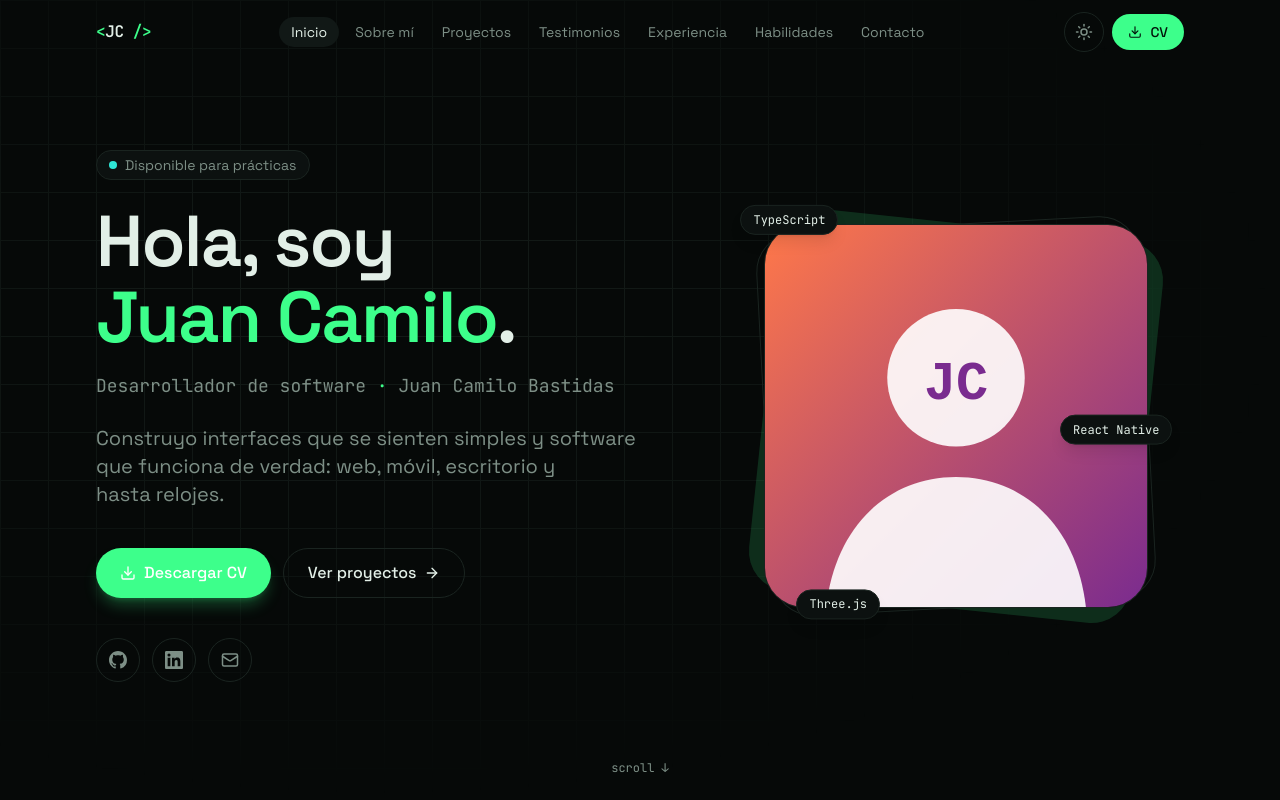
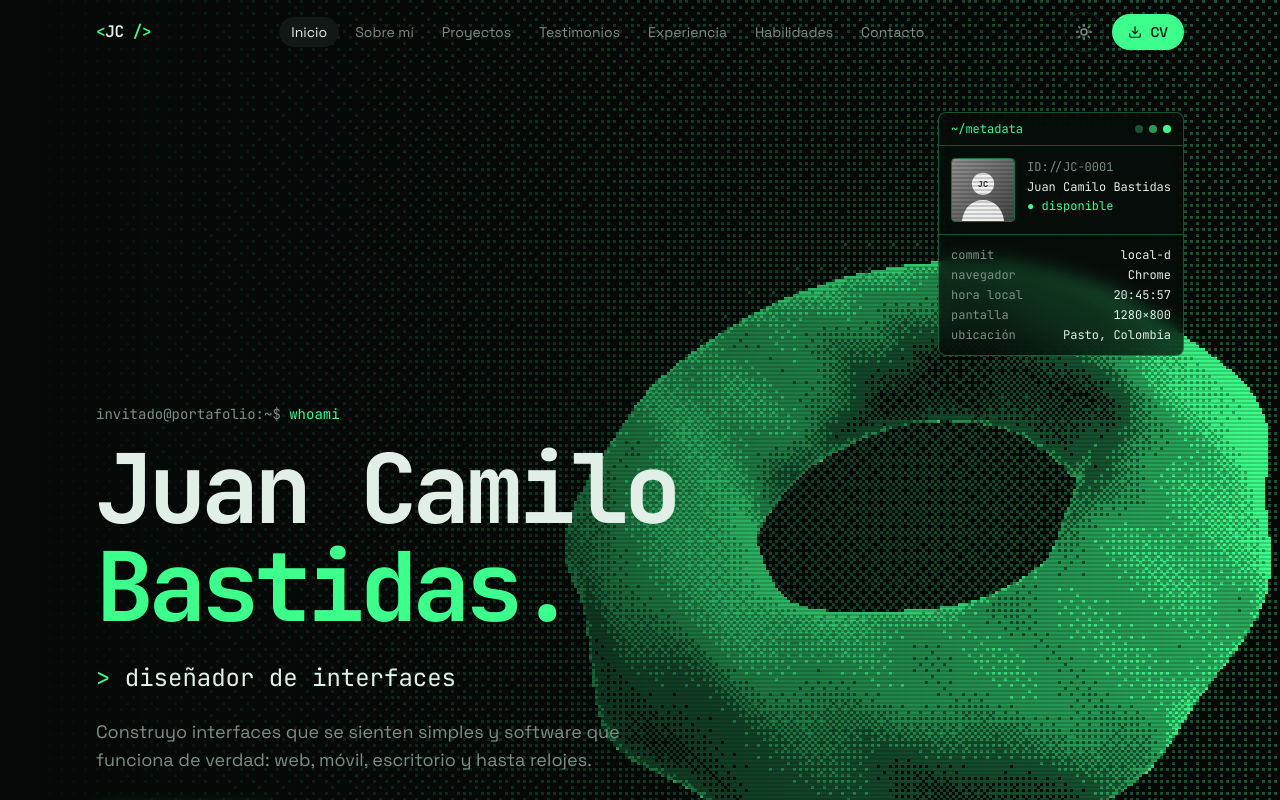
Before and after one commit to Ju4nK1807/Portafolio, a Next.js app: page / in a window 1280 px wide. Shown: the top 800 px of the page. Built offline with nearby package versions, Linux system fonts and the light colour scheme; no server answers.

Commit message:
Rediseña el hero con estética hacker

```diff
--- a/components/Hero.tsx
+++ b/components/Hero.tsx
@@ -1,47 +1,64 @@
-import { site, socials } from "@/data/site";
-import Avatar from "./Avatar";
+import { roles, site, socials } from "@/data/site";
+import BootScreen from "./hero/BootScreen";
+import DitherBackground from "./hero/DitherBackground";
+import Hud from "./hero/Hud";
+import ScrambleText from "./hero/ScrambleText";
+import Typewriter from "./hero/Typewriter";
 import { ArrowRightIcon, DownloadIcon, SocialIconFor } from "./icons";
 
 export default function Hero() {
   return (
-    <section id="inicio" className="relative flex min-h-svh items-center overflow-hidden pt-24 pb-16">
-      <div className="bg-grid pointer-events-none absolute inset-0 opacity-60" aria-hidden="true" />
+    <section id="inicio" className="relative flex min-h-svh flex-col overflow-hidden">
+      <BootScreen />
 
-      <div className="container-page relative grid items-center gap-16 md:grid-cols-[1.25fr_1fr]">
-        <div>
-          {site.available && (
-            <p className="inline-flex items-center gap-2 rounded-full border border-line bg-surface px-3 py-1 text-sm text-muted">
-              <span className="relative flex size-2">
-                <span className="absolute inline-flex size-full animate-ping rounded-full bg-accent-2 opacity-75" />
-                <span className="relative inline-flex size-2 rounded-full bg-accent-2" />
-              </span>
-              Disponible para prácticas
-            </p>
-          )}
+      {/* Fondo: escena WebGL con dithering + líneas de escaneo */}
+      <div className="absolute inset-0 opacity-60 md:opacity-100" aria-hidden="true">
+        <DitherBackground />
+      </div>
+      <div className="scanlines pointer-events-none absolute inset-0" aria-hidden="true" />
+      <div
+        className="pointer-events-none absolute inset-0 bg-gradient-to-r from-bg via-bg/70 to-transparent md:via-bg/40"
+        aria-hidden="true"
+      />
+      <div className="pointer-events-none absolute inset-x-0 bottom-0 h-40 bg-gradient-to-t from-bg to-transparent" aria-hidden="true" />
 
-          <h1 className="mt-6 text-5xl leading-[1.05] font-semibold tracking-tight text-balance sm:text-6xl lg:text-7xl">
-            Hola, soy <span className="text-accent">{site.firstName}</span>.
+      <div className="container-page relative flex flex-1 flex-col justify-between gap-12 pt-28 pb-16">
+        <div className="flex justify-end">
+          <div className="hidden md:block">
+            <Hud />
+          </div>
+        </div>
+
+        <div className="max-w-3xl">
+          <p className="font-mono text-sm text-accent">
+            <span className="text-muted">invitado@portafolio:~$</span> whoami
+          </p>
+
+          <h1 className="mt-4 font-mono text-5xl leading-[1.02] font-bold tracking-tighter sm:text-6xl lg:text-8xl">
+            <ScrambleText text={site.firstName} delay={1700} />
+            <br />
+            <ScrambleText text="Bastidas." delay={1900} className="text-accent" />
           </h1>
 
-          <p className="mt-4 font-mono text-base text-muted sm:text-lg">
-            {site.role} <span className="text-accent">·</span> {site.name}
+          <p className="mt-6 font-mono text-lg text-fg sm:text-2xl">
+            <span className="text-accent">&gt;</span> <Typewriter words={roles} />
           </p>
 
-          <p className="mt-6 max-w-xl text-lg text-pretty text-muted sm:text-xl">{site.tagline}</p>
+          <p className="mt-6 max-w-xl text-lg text-pretty text-muted">{site.tagline}</p>
 
-          <div className="mt-10 flex flex-wrap gap-3">
+          <div className="mt-10 flex flex-wrap gap-3 font-mono text-sm">
             <a
               href={site.cv}
               download
-              className="inline-flex items-center gap-2 rounded-full bg-accent px-6 py-3 font-medium text-white shadow-lg shadow-accent/25 transition-transform hover:-translate-y-0.5"
+              className="inline-flex items-center gap-2 rounded-md bg-accent px-5 py-3 font-semibold text-accent-fg shadow-[0_0_24px] shadow-accent/40 transition-transform hover:-translate-y-0.5"
             >
-              <DownloadIcon /> Descargar CV
+              <DownloadIcon /> ./descargar_cv
             </a>
             <a
               href="#proyectos"
-              className="group inline-flex items-center gap-2 rounded-full border border-line px-6 py-3 font-medium transition-colors hover:border-fg"
+              className="group inline-flex items-center gap-2 rounded-md border border-accent/40 bg-bg/60 px-5 py-3 backdrop-blur-sm transition-colors hover:border-accent hover:text-accent"
             >
-              Ver proyectos
+              ver_proyectos
               <ArrowRightIcon className="transition-transform group-hover:translate-x-1" />
             </a>
           </div>
@@ -54,23 +71,25 @@ export default function Hero() {
                   target={social.icon === "mail" ? undefined : "_blank"}
                   rel="noreferrer"
                   aria-label={social.label}
-                  className="grid size-11 place-items-center rounded-full border border-line text-lg text-muted transition-colors hover:border-accent hover:text-accent"
+                  className="grid size-11 place-items-center rounded-md border border-line bg-bg/60 text-lg text-muted backdrop-blur-sm transition-colors hover:border-accent hover:text-accent"
                 >
                   <SocialIconFor icon={social.icon} />
                 </a>
               </li>
             ))}
           </ul>
+
+          <div className="mt-10 md:hidden">
+            <Hud />
+          </div>
         </div>
-
-        <Avatar />
       </div>
 
       <a
         href="#sobre-mi"
-        className="absolute bottom-6 left-1/2 hidden -translate-x-1/2 font-mono text-xs text-muted transition-colors hover:text-fg md:block"
+        className="absolute bottom-6 left-1/2 hidden -translate-x-1/2 font-mono text-xs text-muted transition-colors hover:text-accent md:block"
       >
-        scroll ↓
+        [ scroll ↓ ]
       </a>
     </section>
   );
```
